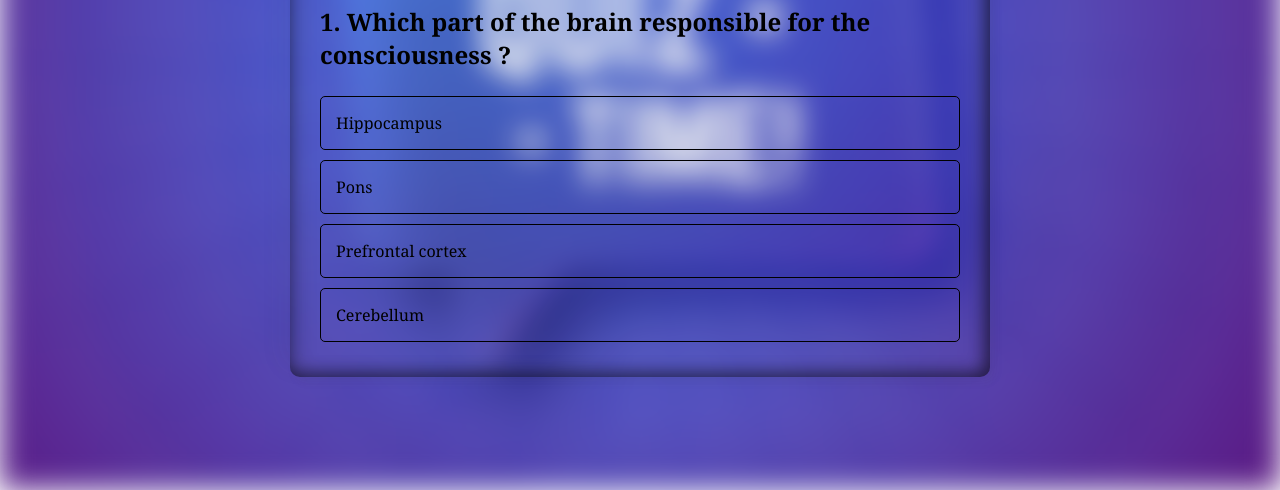
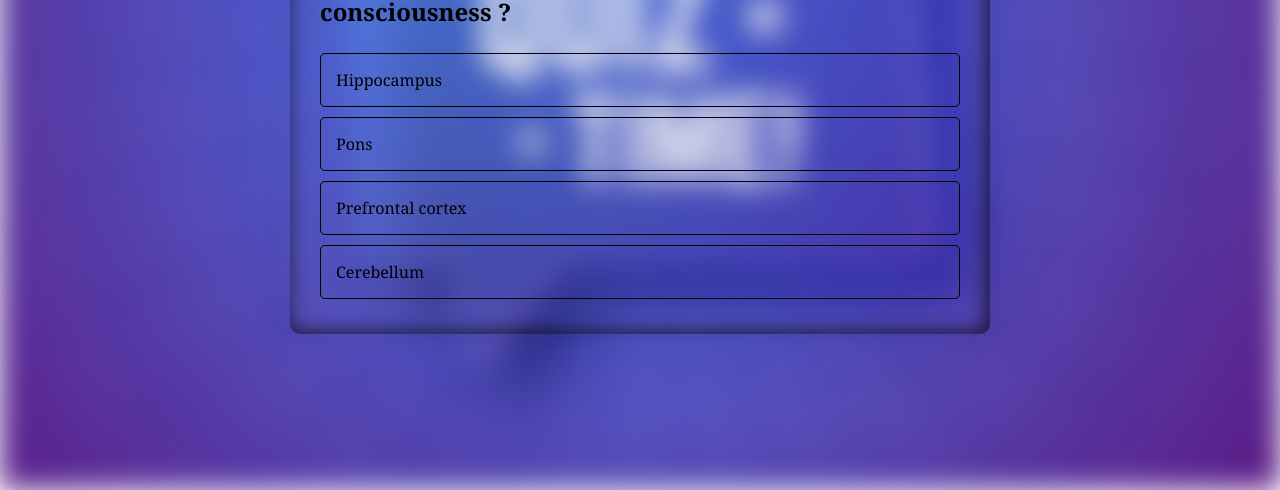
Before and after one commit to Vignesh-1523/Quiz-Game, a plain HTML site: page index.html in a window 1280 px wide. Shown: the part 310-800 px from the top of the page. Drawn offline with Linux system fonts and the light colour scheme.

Commit message:
Update style.css

```diff
--- a/style.css
+++ b/style.css
@@ -4,31 +4,32 @@
     box-sizing: border-box;
 }
 body{
+    width: 100vw;
+    height: 100vh;
     display: flex;
     justify-content: center;
     align-items: center;
 }
 .box{
     width: 100%;
-    height: 100vh;
+    height: 100%;
     background-image: url(images/quiz\ background\ 5.jpg);
     background-repeat: no-repeat;
     background-size: cover;
     background-position: center;
     filter: blur(15px);
-    position: relative;
+    position: absolute;
 }
 .container{
     width: 700px;
     padding: 30px;
     background-color: rgba(172, 172, 172, 0.048);
-    position: absolute;
-    top: 200px;
     border-radius: 10px;
     box-shadow: -8px -10px 25px rgba(77, 76, 76, 0.068),
     inset 0px 5px 25px rgba(0, 0, 0, 0.404),
     5px 5px 10px rgba(77, 76, 76, 0.068),
     inset -5px -5px 15px rgba(0, 0, 0, 0.404);
+    z-index: 10;
 }
 #heading{
     font-size: 3em;
```
